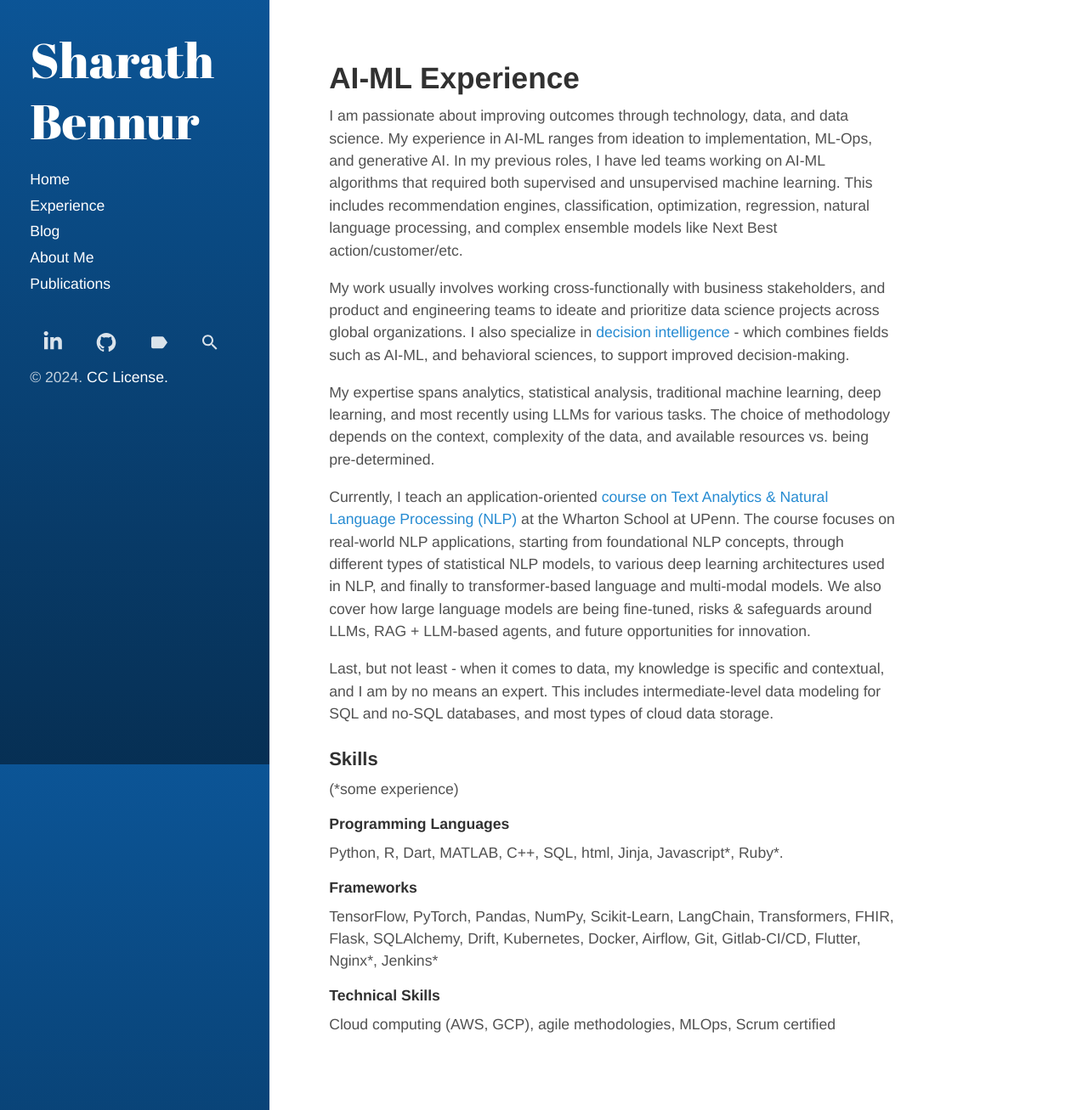
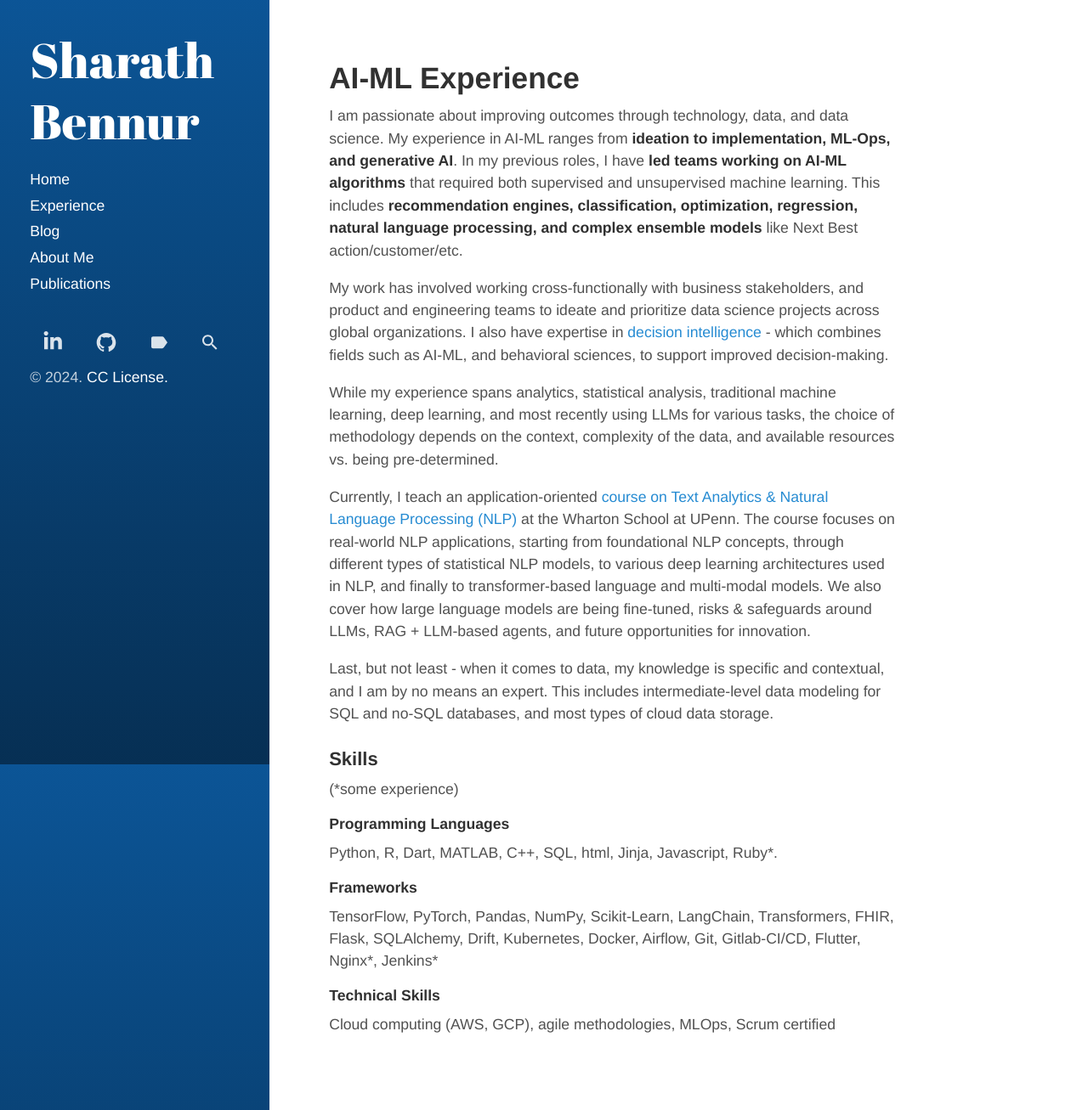
Before and after one commit to sharathbennur/sharathbennur.github.io, a Jekyll site: the page built from assets/md/ai-ml-experience.md, in a window 1280 px wide and 1307 px high. Shown: the whole window at 85% size. Built offline with Jekyll 4.4.1, drawn with Linux system fonts in a browser that asks for light colours.

```diff
--- a/assets/md/ai-ml-experience.md
+++ b/assets/md/ai-ml-experience.md
@@ -6,11 +6,11 @@ tags:
   - AI-ML
 ---
 
-I am passionate about improving outcomes through technology, data, and data science. My experience in AI-ML ranges from ideation to implementation, ML-Ops, and generative AI. In my previous roles, I have led teams working on AI-ML algorithms that required both supervised and unsupervised machine learning. This includes recommendation engines, classification, optimization, regression, natural language processing, and complex ensemble models like Next Best action/customer/etc.
+I am passionate about improving outcomes through technology, data, and data science. My experience in AI-ML ranges from **ideation to implementation, ML-Ops, and generative AI**. In my previous roles, I have **led teams working on AI-ML algorithms** that required both supervised and unsupervised machine learning. This includes **recommendation engines, classification, optimization, regression, natural language processing, and complex ensemble models** like Next Best action/customer/etc.
 
-My work usually involves working cross-functionally with business stakeholders, and product and engineering teams to ideate and prioritize data science projects across global organizations. I also specialize in [decision intelligence]({% post_url 2021-09-08-decision-intelligence %}) - which combines fields such as AI-ML, and behavioral sciences, to support improved decision-making.
+My work has involved working cross-functionally with business stakeholders, and product and engineering teams to ideate and prioritize data science projects across global organizations. I also have expertise in [decision intelligence]({% post_url 2021-09-08-decision-intelligence %}) - which combines fields such as AI-ML, and behavioral sciences, to support improved decision-making.
 
-My expertise spans analytics, statistical analysis, traditional machine learning, deep learning, and most recently using LLMs for various tasks. The choice of methodology depends on the context, complexity of the data, and available resources vs. being pre-determined.
+While my experience spans analytics, statistical analysis, traditional machine learning, deep learning, and most recently using LLMs for various tasks, the choice of methodology depends on the context, complexity of the data, and available resources vs. being pre-determined.
 
 Currently, I teach an application-oriented [course on Text Analytics & Natural Language Processing (NLP)](/assets/md/wharton-course) at the Wharton School at UPenn. The course focuses on real-world NLP applications, starting from foundational NLP concepts, through different types of statistical NLP models, to various deep learning architectures used in NLP, and finally to transformer-based language and multi-modal models. We also cover how large language models are being fine-tuned, risks & safeguards around LLMs, RAG + LLM-based agents, and future opportunities for innovation.
 
@@ -20,7 +20,7 @@ Last, but not least - when it comes to data, my knowledge is specific and contex
 (\*some experience)
 
 #### Programming Languages
-Python, R, Dart, MATLAB, C++, SQL, html, Jinja, Javascript\*, Ruby\*.
+Python, R, Dart, MATLAB, C++, SQL, html, Jinja, Javascript, Ruby\*.
 
 #### Frameworks
 TensorFlow, PyTorch, Pandas, NumPy, Scikit-Learn, LangChain, Transformers, FHIR, Flask, SQLAlchemy, Drift, Kubernetes, Docker, Airflow, Git, Gitlab-CI/CD,  Flutter, Nginx\*, Jenkins\*
```
Also changed, not shown: _posts/2024-05-01-the-miata-bot-part2.md (+22 -9 lines), index.md (+2 -0 lines).
